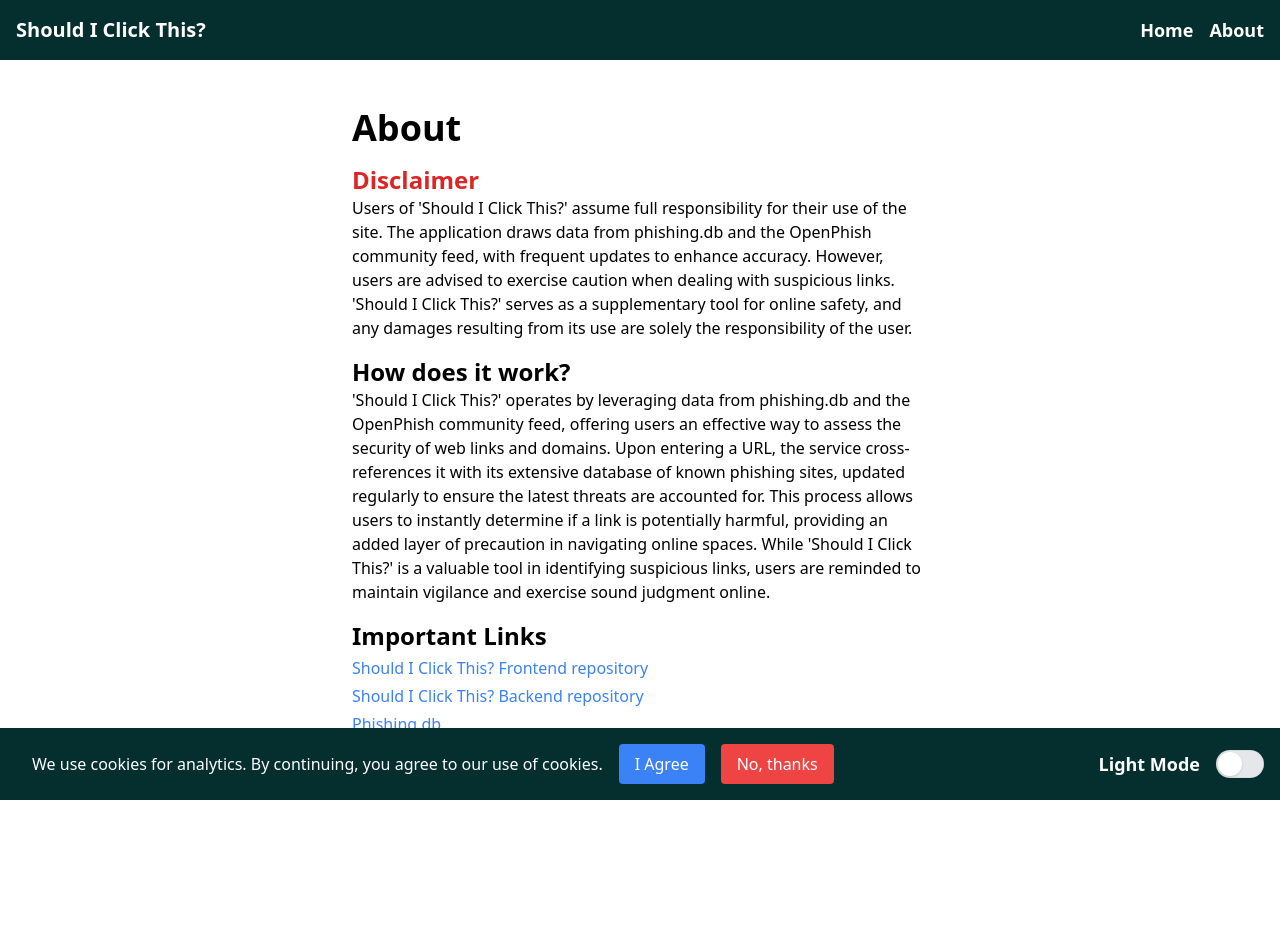
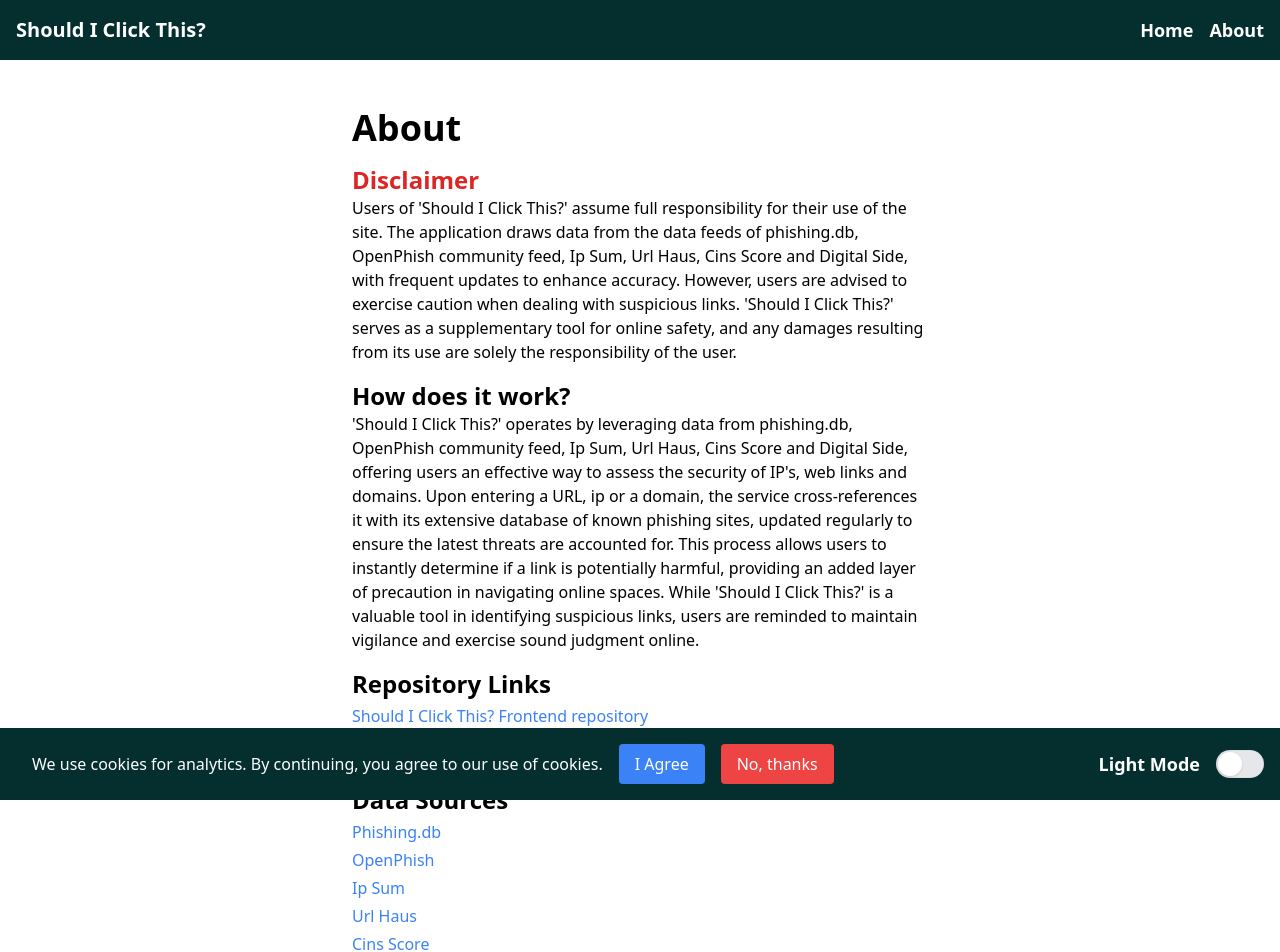
Before and after one commit to vatdaell/should-i-click-this-frontend, a React (Vite) app: page /about in a window 1280 px wide. Shown: the top 952 px of the page. Before the commit the page ends 844 px from the top, so only its background shows below. Built offline with nearby package versions, Linux system fonts and the light colour scheme; no server answers.

Commit message:
feat: updated about page with new data sources + description

```diff
--- a/src/About/AboutPage/AboutPage.jsx
+++ b/src/About/AboutPage/AboutPage.jsx
@@ -7,20 +7,25 @@ const AboutPage = () => {
                     <h1 className="text-4xl text-left font-bold mt-4 text-black dark:text-white">About</h1>
                     <section>
                         <h2 className="text-2xl text-left font-bold text-red-600">Disclaimer</h2>
-                        <p className="dark:text-white text-black">Users of 'Should I Click This?' assume full responsibility for their use of the site. The application draws data from phishing.db and the OpenPhish community feed, with frequent updates to enhance accuracy. However, users are advised to exercise caution when dealing with suspicious links. 'Should I Click This?' serves as a supplementary tool for online safety, and any damages resulting from its use are solely the responsibility of the user.</p>
+                        <p className="dark:text-white text-black">Users of 'Should I Click This?' assume full responsibility for their use of the site. The application draws data from the data feeds of phishing.db, OpenPhish community feed, Ip Sum, Url Haus, Cins Score and Digital Side, with frequent updates to enhance accuracy. However, users are advised to exercise caution when dealing with suspicious links. 'Should I Click This?' serves as a supplementary tool for online safety, and any damages resulting from its use are solely the responsibility of the user.</p>
                     </section>
                     <section>
                         <h2 className="text-2xl text-left font-bold text-black dark:text-white">How does it work?</h2>
                         <p className="dark:text-white text-black">
-                            'Should I Click This?' operates by leveraging data from phishing.db and the OpenPhish community feed, offering users an effective way to assess the security of web links and domains. Upon entering a URL, the service cross-references it with its extensive database of known phishing sites, updated regularly to ensure the latest threats are accounted for. This process allows users to instantly determine if a link is potentially harmful, providing an added layer of precaution in navigating online spaces. While 'Should I Click This?' is a valuable tool in identifying suspicious links, users are reminded to maintain vigilance and exercise sound judgment online.
+                            'Should I Click This?' operates by leveraging data from phishing.db, OpenPhish community feed, Ip Sum, Url Haus, Cins Score and Digital Side, offering users an effective way to assess the security of IP's, web links and domains. Upon entering a URL, ip or a domain, the service cross-references it with its extensive database of known phishing sites, updated regularly to ensure the latest threats are accounted for. This process allows users to instantly determine if a link is potentially harmful, providing an added layer of precaution in navigating online spaces. While 'Should I Click This?' is a valuable tool in identifying suspicious links, users are reminded to maintain vigilance and exercise sound judgment online.
                         </p>
                     </section>
                     <section className="flex flex-col space-y-1">
-                        <h2 className="text-2xl text-left font-bold text-black dark:text-white">Important Links</h2>
+                        <h2 className="text-2xl text-left font-bold text-black dark:text-white">Repository Links</h2>
                         <a href="https://github.com/vatdaell/should-i-click-this-frontend" className="text-blue-500 hover:text-indigo-800">Should I Click This? Frontend repository</a>
-                        <a href="https://github.com/vatdaell/should-i-click-this" className="text-blue-500 hover:text-indigo-800">Should I Click This? Backend repository</a>
+                        <a href="https://github.com/vatdaell/should-i-click-this" className="text-blue-500 hover:text-indigo-800">Should I Click This? Backend repository</a>\
+                        <h2 className="text-2xl text-left font-bold text-black dark:text-white">Data Sources</h2>
                         <a href="https://github.com/mitchellkrogza/Phishing.Database" className="text-blue-500 hover:text-indigo-800">Phishing.db</a>
                         <a href="https://openphish.com" className="text-blue-500 hover:text-indigo-800">OpenPhish</a>
+                        <a href="https://github.com/stamparm/ipsum/tree/master" className="text-blue-500 hover:text-indigo-800">Ip Sum</a>
+                        <a href="https://urlhaus.abuse.ch/" className="text-blue-500 hover:text-indigo-800">Url Haus</a>
+                        <a href="https://cinsscore.com/" className="text-blue-500 hover:text-indigo-800">Cins Score</a>
+                        <a href="https://osint.digitalside.it/" className="text-blue-500 hover:text-indigo-800">Digital Side</a>
                     </section>
                 </article>
             </div>
```
